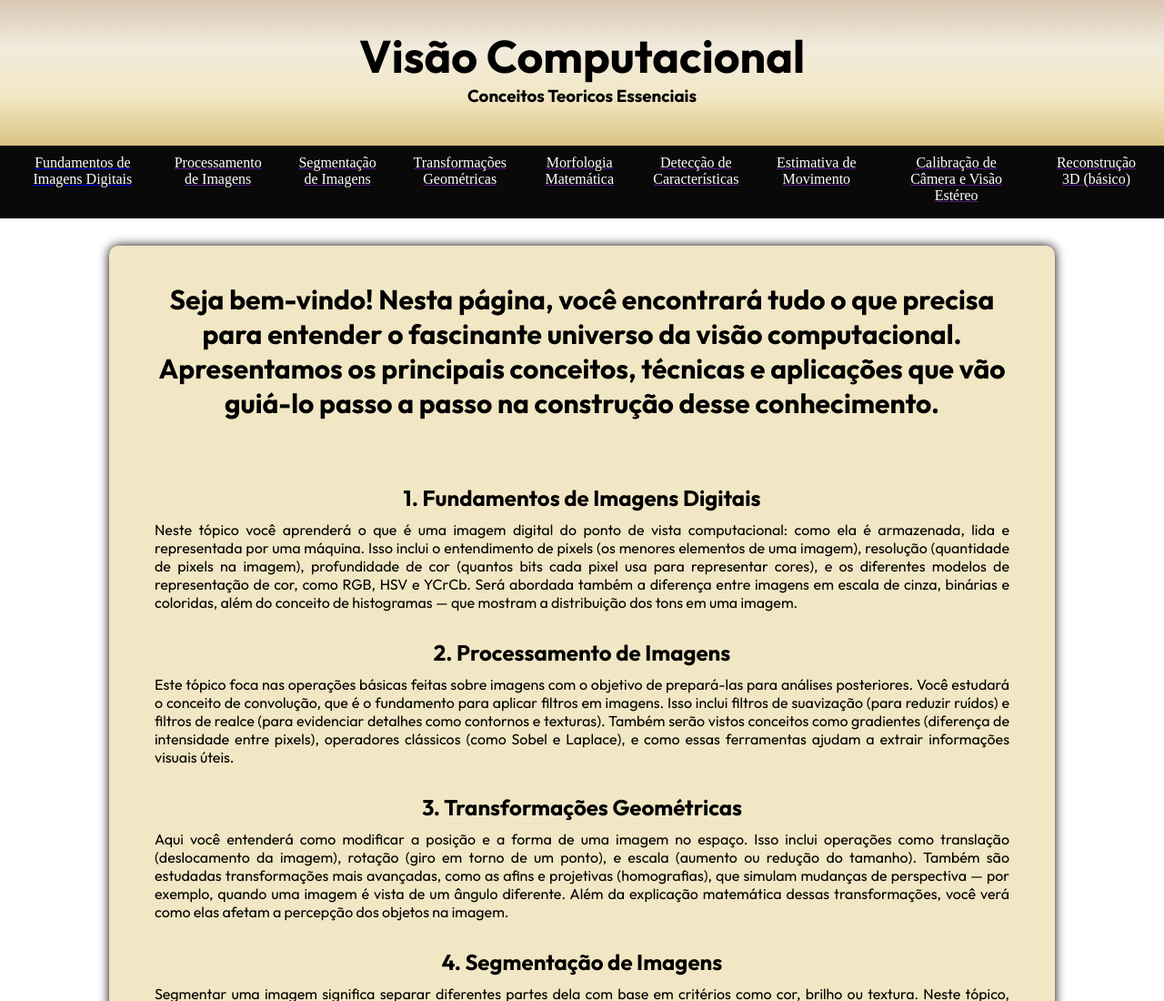
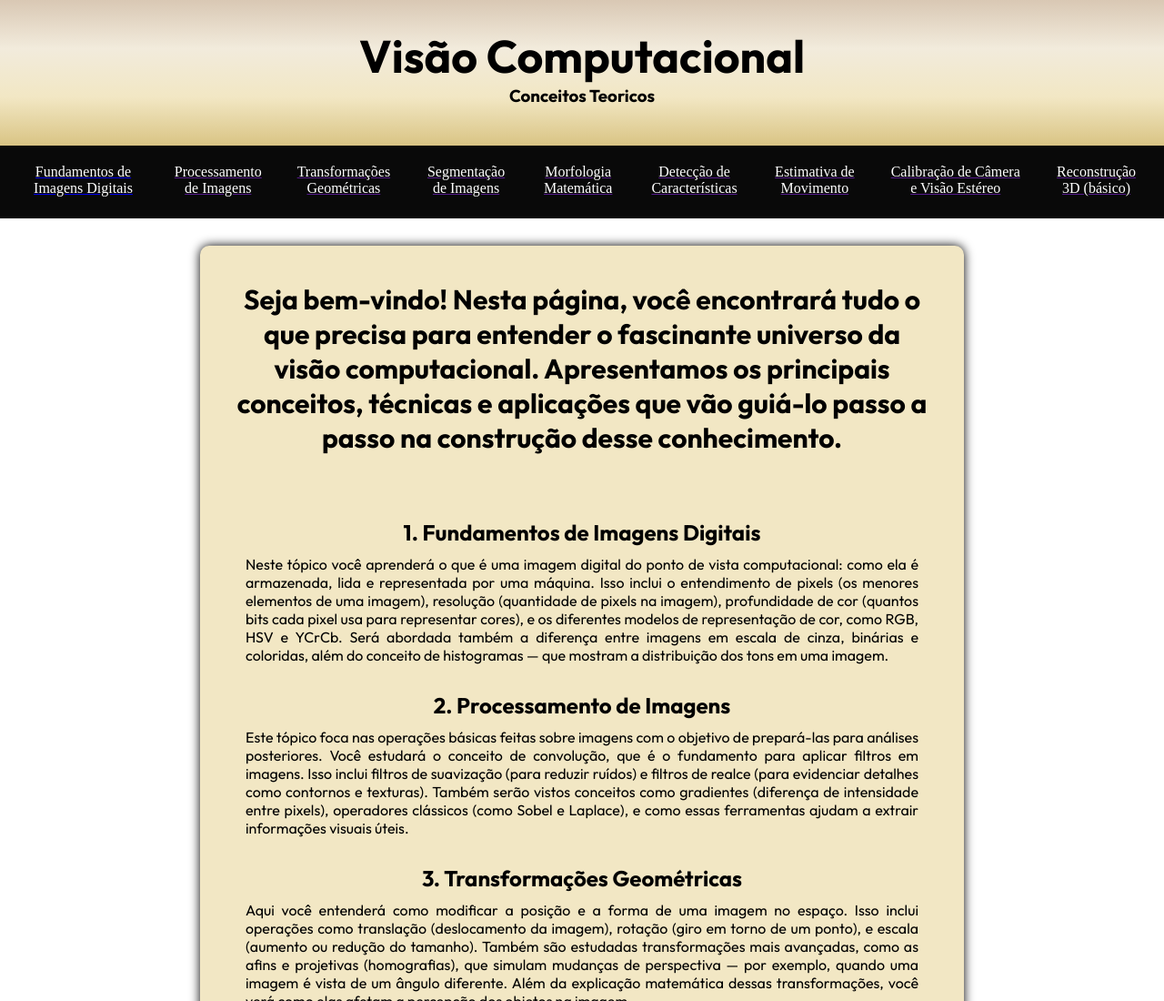
Before and after one commit to BernardoLCB/Desenvolvimento-Web, a plain HTML site: page index.html in a window 1280 px wide. Shown: the top 1100 px of the page at 91% size. Drawn offline with Linux system fonts and the light colour scheme.

Commit message:
segunda parte do site configurada

```diff
--- a/style.css
+++ b/caminhos/style.css
@@ -14,6 +14,12 @@
 *{
     padding: 0;
     margin: 0;
+    /*outline: 1px solid red;*/
+}
+
+body{
+    width: 100%;
+    background-color: var(--color2);
 }
 
 header{
@@ -39,7 +45,9 @@ nav ul{
 }
 
 nav p{
-    padding: 0px 20px;
+    padding: 10px 15px;
+    text-align:center;
+
 }
 
 nav p:hover{
@@ -47,44 +55,58 @@ nav p:hover{
 }
 
 nav{
+    overflow: auto;
     text-align: center;
     background-color: rgba(0, 0, 0, 0.965);
     padding: 10px;
     height: 60px;
+    box-shadow: 0px 0px 0px black;
 }
 
 nav p{
     color: white;
 }
 
+
 main{
     font-family: var(--font-family);
-    background-color: var(--color2);
-    width: 1000px;
+    width: 70%;
     margin: auto;
-    padding: 20px;
-    border-radius: 10px;
     margin-top: 30px;
     margin-bottom: 30px;
-    box-shadow: 0px 0px 12px black;
 }
 
 #apresentacao{
+    font-size: 20px;
     text-align: center;
-    padding: 20px;
-    font-size: 30px;
-    margin-bottom: 50px;
-    font-weight: bolder;
-
 }
 
-#conteudos p{
-    padding: 10px 30px 30px 30px;
+.conteudo{
+    box-shadow: 0px 0px 4px black;
+    padding: 10px ;
+    margin-top: 20px;
+}
+
+.conteudo > p{
+    padding: 20px;
+    font-size: 17px;
     text-align: justify;
 }
-#conteudos h1{
-    text-align: center;
+
+main ul, li{
+    list-style-position: inside;
+    padding: 5px;
 }
+
+
+
+
+
+
+
+
+
+
 
 
 footer{
--- a/index.html
+++ b/index.html
@@ -3,35 +3,35 @@
 <head>
     <meta charset="UTF-8">
     <meta name="viewport" content="width=device-width, initial-scale=1.0">
-    <title>Visão Computacional</title>
-    <link rel="stylesheet" href="style.css">
+    <title>Document</title>
+    <link rel="stylesheet" href="styly_index.css">
 </head>
+
 <body>
-
     <header>
         <h1>Visão Computacional</h1>
-        <h3>Conceitos Teoricos Essenciais</h3>
+        <h3>Conceitos Teoricos</h3>
     </header>
 
     <nav>
         <ul>
-            <a href="caminhos/Fundamentos_imagens_digitais.html" target="_blank"><p>Fundamentos de Imagens Digitais</p></a>
+            <a href="caminhos/Fundamentos_imagens_digitais.html"><p>Fundamentos de Imagens Digitais</p></a>
 
-            <a href="" target="_blank"><p>Processamento de Imagens</p></a>
+            <a href=""><p>Processamento de Imagens</p></a>
 
-            <a href="" target="_blank"><p>Segmentação de Imagens</p></a>
+            <a href=""><p>Transformações Geométricas</p></a>
 
-            <a href="" target="_blank"><p>Transformações Geométricas</p></a>
+            <a href=""><p>Segmentação de Imagens</p></a>
 
-            <a href="" target="_blank"><p>Morfologia Matemática</p></a>
+            <a href=""><p>Morfologia Matemática</p></a>
 
-            <a href="" target="_blank"><p>Detecção de Características</p></a>
+            <a href=""><p>Detecção de Características</p></a>
 
-            <a href="" target="_blank"><p>Estimativa de Movimento</p></a>
+            <a href=""><p>Estimativa de Movimento</p></a>
 
-            <a href="" target="_blank"><p>Calibração de Câmera e Visão Estéreo</p></a>
+            <a href=""><p>Calibração de Câmera e Visão Estéreo</p></a>
 
-            <a href="" target="_blank"><p>Reconstrução 3D (básico)</p></a>
+            <a href=""><p>Reconstrução 3D (básico)</p></a>
 
         </ul>
     </nav>
--- /dev/null
+++ b/styly_index.css
@@ -0,0 +1,107 @@
+@charset "UTF-8";
+
+@import url('https://fonts.googleapis.com/css2?family=Outfit:wght@100..900&display=swap');
+
+:root{
+    --font-family: "Outfit", "sans-serif";
+    --color1: #D9C484;
+    --color2:#F2E7C4;
+    --color3: #F2EBDC;
+    --color4: #D9C8B4;
+    --color5: #A69E94;
+}
+
+*{
+    padding: 0;
+    margin: 0;
+}
+
+body{
+    width: 100%;
+}
+
+
+
+header{
+    background-image: linear-gradient(to top, var(--color1),var(--color2),var(--color3),var(--color4, var(--color5)));
+
+    height: 100px;
+    font-family: var(--font-family);
+    font-weight: bolder;
+    padding: 30px;
+}
+
+header h1{
+    text-align: center;
+    font-size: 50px;
+}
+
+header h3{
+    text-align: center;
+}
+
+nav ul{
+    display:flex;
+}
+
+nav p{
+    padding: 10px 15px;
+    text-align:center;
+
+}
+
+nav p:hover{
+    color: yellow;
+}
+
+nav{
+    overflow: auto;
+    text-align: center;
+    background-color: rgba(0, 0, 0, 0.965);
+    padding: 10px;
+    height: 60px;
+    box-shadow: 0px 0px 0px black;
+}
+
+nav p{
+    color: white;
+}
+
+main{
+    font-family: var(--font-family);
+    background-color: var(--color2);
+    max-width: 800px;
+    margin: auto;
+    padding: 20px;
+    border-radius: 10px;
+    margin-top: 30px;
+    margin-bottom: 30px;
+    box-shadow: 0px 0px 12px black;
+}
+
+#apresentacao{
+    text-align: center;
+    padding: 20px;
+    font-size: 30px;
+    margin-bottom: 50px;
+    font-weight: bolder;
+
+}
+
+#conteudos p{
+    padding: 10px 30px 30px 30px;
+    text-align: justify;
+}
+
+#conteudos h1{
+    text-align: center;
+}
+
+
+
+footer{
+    background-color: black;
+    color: white;
+    text-align: center;
+    padding: 15px;
+}
```
Also changed, not shown: caminhos/Fundamentos_imagens_digitais.html (+24 -3 lines), 1 other file.
